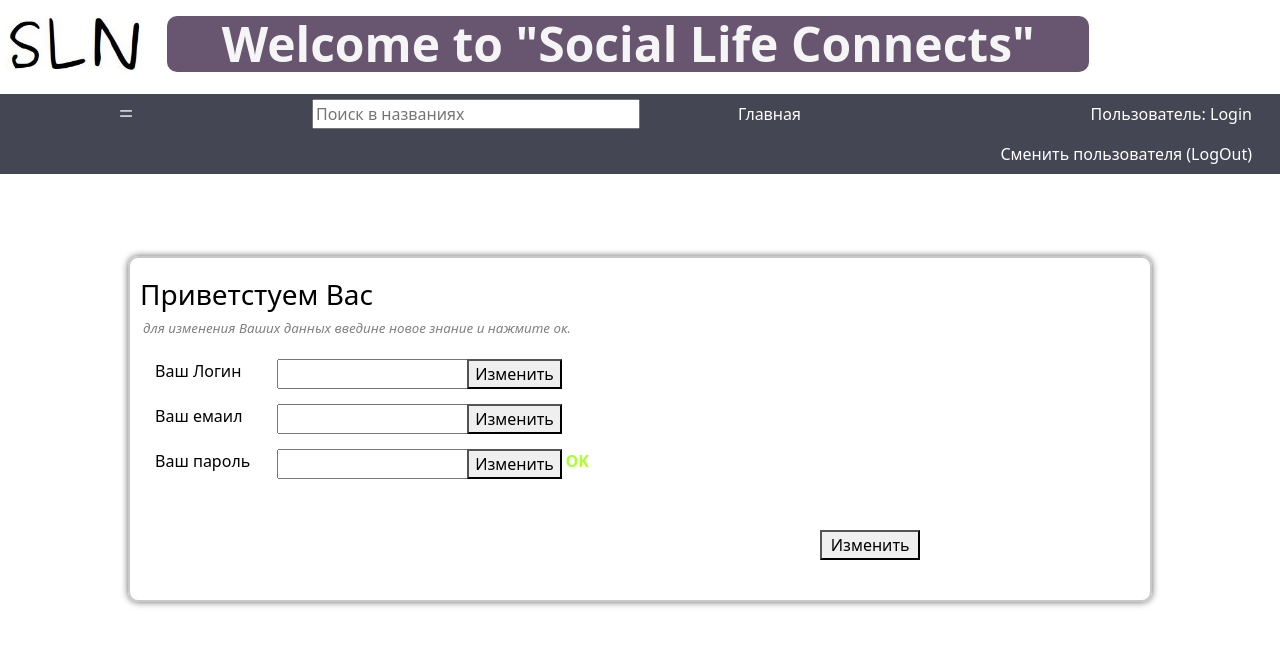
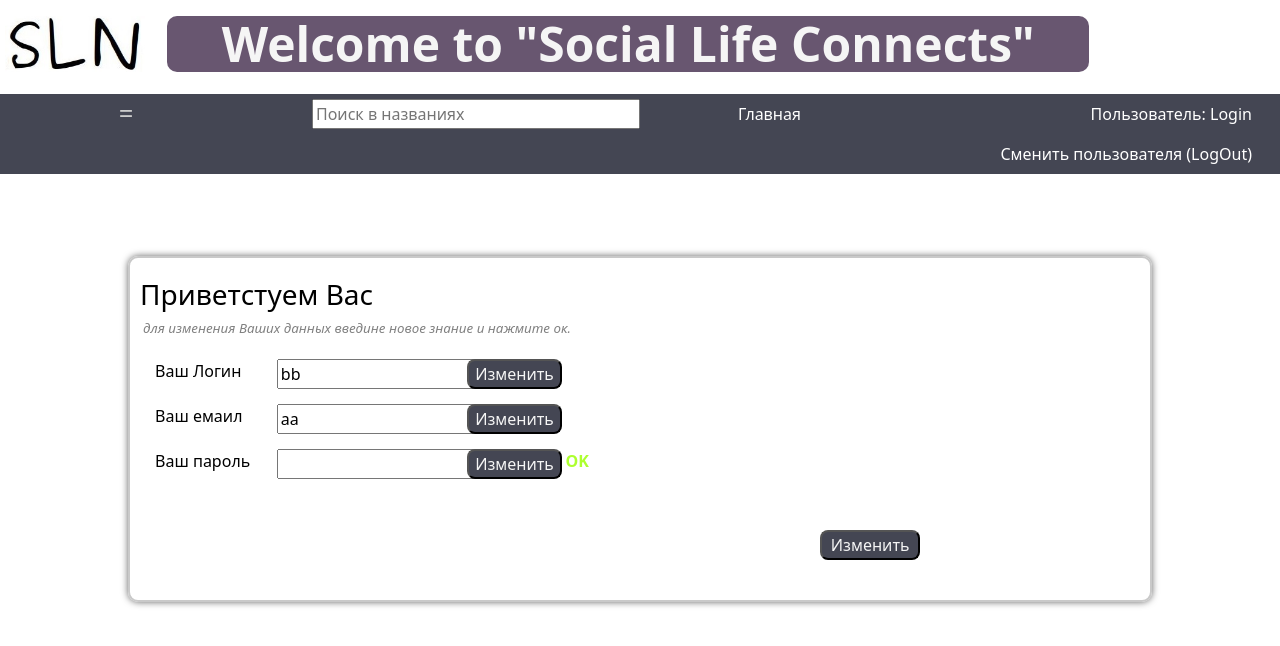
Before and after one commit to Slaykamm/MyInsta2_0_Front, a React (Create React App) app: page /lk in a window 1280 px wide. Shown: the top 646 px of the page. Built offline with nearby package versions, Linux system fonts and the light colour scheme; no server answers.

Commit message:
finished validaton login

```diff
--- /dev/null
+++ b/src/UI/MyButton.jsx
@@ -0,0 +1,17 @@
+import React from 'react'
+import cl from './MyButton.module.css'
+
+function MyButton({children, ...props}) {
+    return (
+        <button
+            className={cl.MyButton}
+            {...props}
+        >
+            {children}
+        </button>
+
+
+    )
+}
+
+export default MyButton
--- /dev/null
+++ b/src/UI/MyButton.module.css
@@ -0,0 +1,6 @@
+.MyButton {
+    background-color:#444653;
+    color: whitesmoke;
+    cursor: pointer;
+    border-radius: 8px;
+}
--- a/src/components/pages/UserCabinet/UserCabinet.jsx
+++ b/src/components/pages/UserCabinet/UserCabinet.jsx
@@ -8,27 +8,69 @@ import cl from './UserCabinet.module.css'
 import { connect } from 'react-redux'
 import { getUserDictAPI } from '../../../API/getUserDictAPI'
 import { get, filter } from 'lodash'
-
+import MyButton from '../../../UI/MyButton'
 
 function UserCabinet(props) {
 
-
+//TODO валидацию на инпуты.
 
 const [searchQuery, setSearchQuery] = useState('')
+const [userLogin, setUserLogin] = useState('bb')
+const [userEmail, setUserEmail] = useState('aa')
+const [userPassword, setPassword] = useState('')
 
 
 useEffect(()=>{
     props.getUsersDict()
   },[])
 
+useEffect(()=>{
+    if (props.usersDict.length){
+    setUserLogin(get(filter(props.usersDict, {'username':localStorage.getItem('SLNUserName')}),[0, 'username']))
+    setUserEmail(get(filter(props.usersDict, {'username':localStorage.getItem('SLNUserName')}),[0, 'email']))
+}
+},[props.usersDict])
 
 
+
+function changeLoginHandle(event) {
+    setUserLogin(event)
+}
+
+function changeEmailHandle(event) {
+    setUserEmail(event)
+}
+
+function changePasswordHandle(event) {
+    setPassword(event)
+}
+
+
+
+
+
+function handleLoginChange(event){
+    console.log('отправляем на Юг', userLogin)
+}
+
+function handleEmailChange(event){
+    console.log('отправляем на Юг', userEmail)
+}
+
+function handlePasswordChange(event){
+    console.log('отправляем на Юг', userPassword)
+}
+
+function handleAvatarChange(event){
+    console.log('отправляем на Юг аватарку' )
+
+}
 
 // Блок фильтрации роликов//////////////////////////////////////////
 function checkTheInput(event){
     setSearchQuery(event.target.value)
+
 }
-
 const listFiles=[]
 const filteredVideo=filterQuery(listFiles, searchQuery)
 // ВСЕ
@@ -56,11 +98,13 @@ const filteredVideo=filterQuery(listFiles, searchQuery)
                             <span>Ваш Логин </span>
                         </div>
                         <div className={cl.UserInfoViewInput}>
-                                    <input/>
+                                    <input
+                                        value={userLogin}
+                                        onChange={e => changeLoginHandle(e.target.value)}
+                                    />
                         </div>
-
                         <div className={cl.UserInfoViewBtn}>
-                            <button>Изменить</button>
+                            <MyButton  onClick={handleLoginChange}>Изменить</MyButton>
                         </div>
                         <div className={cl.UserInfoViewBeforeConfirm}>
                             <span >OK</span>
@@ -70,11 +114,15 @@ const filteredVideo=filterQuery(listFiles, searchQuery)
                             <span>Ваш емаил </span>
                         </div>
                         <div className={cl.UserInfoViewInput}>
-                                    <input/>
+                                    <input
+                                        type='email'
+                                        value={userEmail}
+                                        onChange={e => changeEmailHandle(e.target.value)}
+                                    />
                         </div>
 
                         <div className={cl.UserInfoViewBtn}>
-                                    <button>Изменить</button>
+                            <MyButton onClick={handleEmailChange}>Изменить</MyButton>
                         </div>
 
                         <div className={cl.UserInfoViewBeforeConfirm}>
@@ -86,11 +134,14 @@ const filteredVideo=filterQuery(listFiles, searchQuery)
                         </div>
 
                         <div className={cl.UserInfoViewInput}>
-                                    <input/>
+                                    <input
+                                    value={userPassword}
+                                    onChange={e => changePasswordHandle(e.target.value)}
+                                    />
                         </div>
 
                         <div className={cl.UserInfoViewBtn}>
-                                    <button>Изменить</button>
+                            <MyButton onClick={handlePasswordChange}>Изменить</MyButton>
                         </div>
 
                         <div className={cl.UserInfoViewConfirm}>
@@ -103,8 +154,7 @@ const filteredVideo=filterQuery(listFiles, searchQuery)
 
                 <div className={cl.UserInfoViewImage}>
                         <img src={get(filter(props.usersDict, {'username':localStorage.getItem('SLNUserName')}),[0, 'avatar'])}/>
-
-                        <button>Изменить</button>
+                        <MyButton onClick={handleAvatarChange}>Изменить</MyButton>
                 </div>
 
             </div>
--- a/src/components/pages/UserCabinet/UserCabinet.module.css
+++ b/src/components/pages/UserCabinet/UserCabinet.module.css
@@ -78,3 +78,11 @@ h5 {
     width: 100px;
 
 }
+
+
+.Button {
+    background-color:#444653;
+    color: whitesmoke;
+    cursor: pointer;
+    border-radius: 8px;
+}
--- a/src/modules/LeftSideBar/LeftSideBar.module.css
+++ b/src/modules/LeftSideBar/LeftSideBar.module.css
@@ -25,3 +25,7 @@
     font-size: 2rem;
     font-weight: bold;
 }
+
+.userInfo li:hover {
+    transform: scale(1.2);
+}
--- a/src/modules/LoginForm/LoginForm.jsx
+++ b/src/modules/LoginForm/LoginForm.jsx
@@ -1,16 +1,18 @@
 import React from 'react';
 import cl from './LoginForm.module.css'
 import { reduxForm, Field} from 'redux-form';
-import MyInput from './MyInput';
+import MyInput from './MyInput/MyInput';
+import { requiredField, passwordSymbolsValidate, loginSybmolsValidate, minLengthLogin } from './Validators/validatorsLogin';
 
 const LoginForm = (props) => {
-    console.log("isError", props.isError)
+
+
     return (
         <div className={cl.LoginFormOuterContainer}>
             <div className={cl.LoginFormInnerContainer}>
                 <form onSubmit={props.handleSubmit}>
                     {props.isError
-                    ?<h5>Не правильно введен логин или пароль!</h5>
+                    ?<h5>Неправильно введен логин или пароль!</h5>
                     :<p></p>
                     }
                     <div>
@@ -19,7 +21,8 @@ const LoginForm = (props) => {
                             type='text'
                             placeholder='Enter Login'
                             component={MyInput}
-                            validationMessage="Логин не верный"
+                            validationMessage="Логин должен быть длиннее 3х символов и содержать заглавные и прописные латинские буквы"
+                            validate={[requiredField, loginSybmolsValidate]}
 
                         />
                     </div>
@@ -30,7 +33,8 @@ const LoginForm = (props) => {
                             type='password'
                             placeholder='Enter Password'
                             component={MyInput}
-                            validationMessage="Пароль не верный"
+                            validationMessage="Пароль должен быть длиннее 8 символов. Содержать цифры, латинские буквы и спецсимволы"
+                            validate={[requiredField, passwordSymbolsValidate]}
 
                         />
                     </div>
--- a/src/modules/LoginForm/MyInput.module.css
+++ /dev/null
@@ -1,16 +0,0 @@
-.OuterInput {
-    margin-bottom: 1rem;
-}
-
-.Input{
-    margin-bottom: 0;
-    width: 100%;
-    font-size: 1.2rem;
-}
-
-.MyError {
-    font-size: smaller;
-    color: black;
-
-
-}
--- a/src/modules/LoginForm/MyInput.jsx
+++ b/src/modules/LoginForm/MyInput/MyInput.jsx
@@ -1,9 +1,13 @@
 import React from 'react';
-import cl from '../LoginForm/MyInput.module.css'
+import cl from './MyInput.module.css'
 
 function MyInput({input, meta, validationMessage, ...props}) {
+    const hasError = meta.touched && meta.error
+    console.log('meta.touched', meta.touched)
+    console.log('meta.error', meta.error)
+
     return (
-        <div className={cl.OuterInput}>
+        <div className={cl.OuterInput + " " +(hasError ? cl.error : "") }>
             <input
                 className={cl.Input}
                 {...props}
--- /dev/null
+++ b/src/modules/LoginForm/MyInput/MyInput.module.css
@@ -0,0 +1,31 @@
+.OuterInput {
+    margin-bottom: 1rem;
+}
+
+.Input{
+    margin-bottom: 0;
+    width: 100%;
+    font-size: 1.2rem;
+}
+
+.MyError {
+    opacity: 0;
+
+
+
+}
+
+.error input {
+    border: 3px red solid;
+}
+
+
+.error span {
+
+    opacity: 1;
+    color: red;
+    font-size: smaller;
+
+
+
+}
--- /dev/null
+++ b/src/modules/LoginForm/Validators/validatorsLogin.js
@@ -0,0 +1,38 @@
+export const requiredField = (value) => {
+    if (value) {
+        return undefined
+    }
+    return 'Field is requered'
+}
+
+export const minLengthLogin = value => {
+    if (value.length<3) {
+        return 'Должен быть больше 3х символов'
+    }
+    return undefined
+}
+
+export const loginSybmolsValidate = value => {
+    const etalonLogin = /(?=.*[a-z])(?=.*[A-Z])[a-zA-Z]{3,}/g
+    if (value.match(etalonLogin)) {
+        return undefined
+    }
+    return 'Пароль должен содерать заглавные и строчные латинские буквы'
+}
+
+export const minLenghtPassword = value => {
+    if (value.length<8 ) {
+        return `И быть больше 8 симоволов`
+    }
+    return undefined
+}
+
+export const passwordSymbolsValidate = value => {
+    const etalonPass = /(?=.*[0-9])(?=.*[!@#$%^&*+])(?=.*[a-z])[0-9a-z!@#$%^&*+]{8,}/g
+
+    if (value.match(etalonPass)) {
+        console.log('true')
+        return undefined
+    }
+    return 'Пароль должен содежать латинские буквы, цифры и спец символы. '
+}
--- a/src/modules/WelcomePage/WelcomePage.jsx
+++ b/src/modules/WelcomePage/WelcomePage.jsx
@@ -22,6 +22,7 @@ const WelcomePage = (props) => {
     const [isError, setIsError] = useState(false)
     const navigateMain = useNavigate()
 
+
     localStorage.setItem('SLNUserName', '');
     localStorage.setItem('SLNToken', '')
 
@@ -42,6 +43,7 @@ const WelcomePage = (props) => {
 // в этом блоке мы во первых инфу из формы логин - запрашиваем токен на бек. Второе кладем имя юзера пока в стейт.
 // если вдруг будет ошибка то просто хрен всем.
     const onSubmit = (formData) => {
+        console.log("test test")
         props.getUserToken(formData)
         props.setUnveryfyedUserStatus( omit(formData, 'password'))
     }
```
